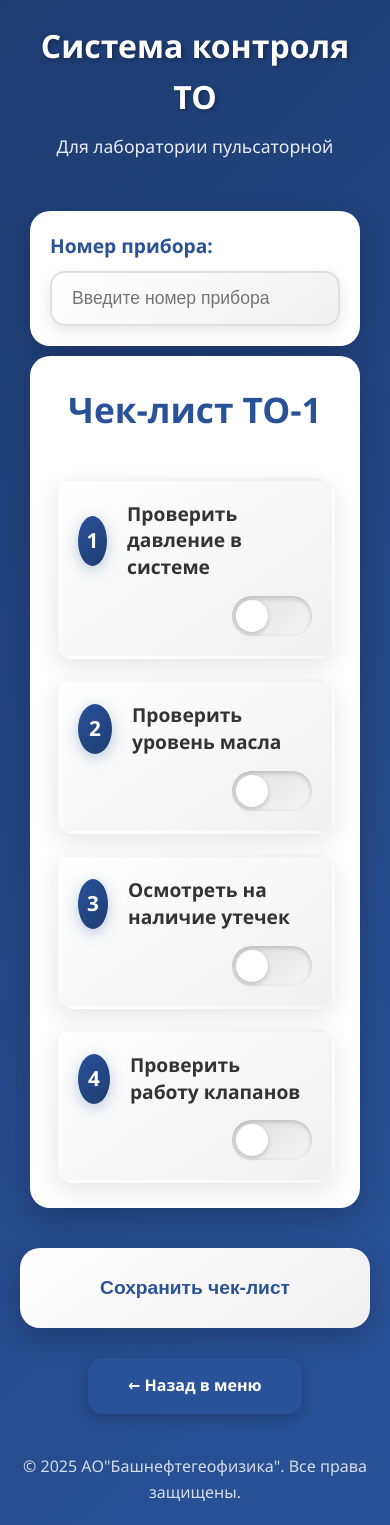
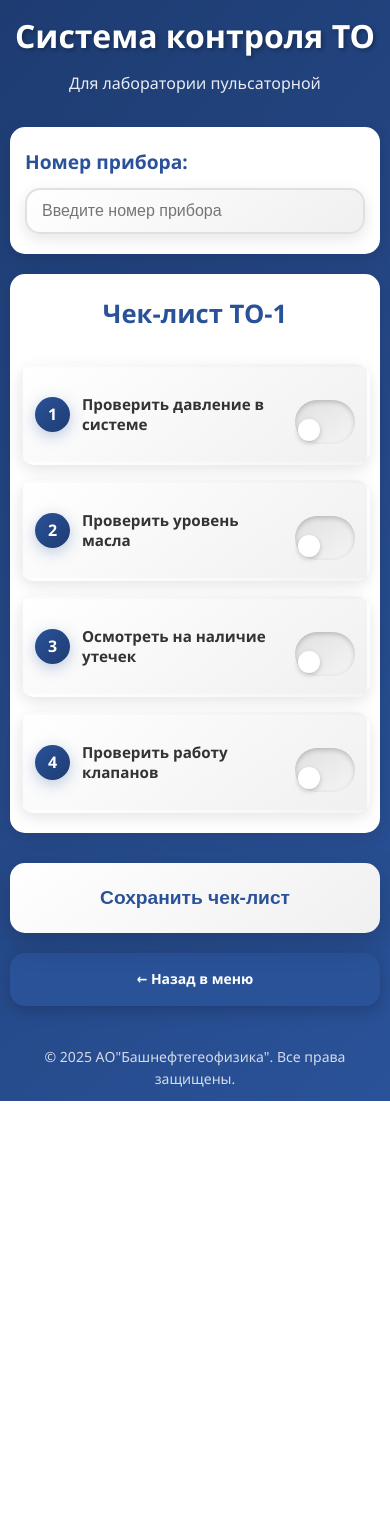
Before and after one commit to KirillovLAB/pulser-checklist, a Flask app: page /section1 in a window 390 px wide. After the commit the page ends 1101 px from the top, so only its background shows below. Run offline with Flask 3, Linux system fonts and the light colour scheme.

Commit message:
Update style.css

```diff
--- a/static/style.css
+++ b/static/style.css
@@ -403,3 +403,220 @@ footer {
         margin: 10px;
     }
 }
+/* Адаптивность для мобильных */
+@media (max-width: 768px) {
+    .container {
+        padding: 15px;
+    }
+
+    .checklist-main {
+        padding: 20px 15px;
+        margin: 0;
+        border-radius: 15px;
+    }
+
+    .checklist-title {
+        font-size: 1.8rem;
+        margin-bottom: 30px;
+    }
+
+    /* Карточки на всю ширину */
+    .checklist-card {
+        flex-direction: row;
+        align-items: center;
+        padding: 20px 15px;
+        margin: 0 -5px;
+        border-radius: 15px;
+        min-height: 80px;
+    }
+
+    .task-content {
+        flex-direction: row;
+        align-items: center;
+        flex: 1;
+    }
+
+    .task-number {
+        width: 40px;
+        height: 40px;
+        font-size: 1.1rem;
+        margin-right: 15px;
+        flex-shrink: 0;
+    }
+
+    .task-description {
+        font-size: 1rem;
+        line-height: 1.3;
+        flex: 1;
+    }
+
+    /* Переключатели компактнее */
+    .check-toggle {
+        width: 60px;
+        height: 30px;
+        margin-left: 15px;
+        flex-shrink: 0;
+    }
+
+    .toggle-slider:before {
+        height: 24px;
+        width: 24px;
+        left: 3px;
+        bottom: 3px;
+    }
+
+    .check-toggle input:checked + .toggle-slider:before {
+        transform: translateX(30px);
+    }
+
+    /* Поле ввода на всю ширину */
+    .device-input-container {
+        padding: 20px 15px;
+        margin: 0 0 20px 0;
+        border-radius: 15px;
+    }
+
+    .device-input-group input {
+        padding: 12px 15px;
+        font-size: 1rem;
+    }
+
+    /* Кнопки на всю ширину */
+    .save-button-large {
+        width: 100%;
+        min-width: auto;
+        padding: 20px;
+        font-size: 1.2rem;
+        min-height: 70px;
+        border-radius: 15px;
+    }
+
+    .back-button a {
+        width: 100%;
+        padding: 15px;
+        text-align: center;
+    }
+
+    /* Улучшаем отступы */
+    .checklist-items-grid {
+        gap: 15px;
+    }
+
+    .save-button-container {
+        margin: 30px 0 20px 0;
+    }
+}
+
+/* Дополнительные улучшения для очень маленьких экранов */
+@media (max-width: 480px) {
+    header h1 {
+        font-size: 1.8rem;
+    }
+
+    header p {
+        font-size: 1rem;
+    }
+
+    .checklist-title {
+        font-size: 1.6rem;
+    }
+
+    .checklist-card {
+        padding: 18px 12px;
+    }
+
+    .task-number {
+        width: 35px;
+        height: 35px;
+        font-size: 1rem;
+        margin-right: 12px;
+    }
+
+    .task-description {
+        font-size: 0.95rem;
+    }
+
+    .check-toggle {
+        width: 55px;
+        height: 28px;
+        margin-left: 10px;
+    }
+
+    .toggle-slider:before {
+        height: 22px;
+        width: 22px;
+    }
+
+    .check-toggle input:checked + .toggle-slider:before {
+        transform: translateX(27px);
+    }
+}
+
+/* Улучшаем главное меню для мобильных */
+@media (max-width: 768px) {
+    .menu-grid {
+        grid-template-columns: 1fr;
+        gap: 15px;
+        max-width: 100%;
+    }
+
+    .menu-button {
+        min-height: 120px;
+        font-size: 1.3rem;
+        padding: 25px 15px;
+        border-radius: 15px;
+    }
+
+    header {
+        margin-bottom: 30px;
+    }
+
+    header h1 {
+        font-size: 2rem;
+    }
+}
+
+/* Улучшаем читаемость на маленьких экранах */
+@media (max-width: 768px) {
+    body {
+        font-size: 14px;
+    }
+
+    .container {
+        padding: 10px;
+    }
+
+    /* Убираем лишние тени на мобильных для производительности */
+    .checklist-card,
+    .device-input-container,
+    .checklist-main {
+        box-shadow: 0 5px 15px rgba(0,0,0,0.1);
+    }
+
+    .menu-button {
+        box-shadow: 0 8px 20px rgba(0,0,0,0.15);
+    }
+}
+
+/* Улучшаем взаимодействие с touch */
+@media (max-width: 768px) {
+    .check-toggle {
+        min-height: 44px; /* Минимальный размер для touch */
+        min-width: 60px;
+    }
+
+    .menu-button {
+        min-height: 120px; /* Удобно для нажатия пальцем */
+    }
+
+    .save-button-large {
+        min-height: 70px;
+    }
+
+    .back-button a {
+        min-height: 50px;
+        display: flex;
+        align-items: center;
+        justify-content: center;
+    }
+}
```
